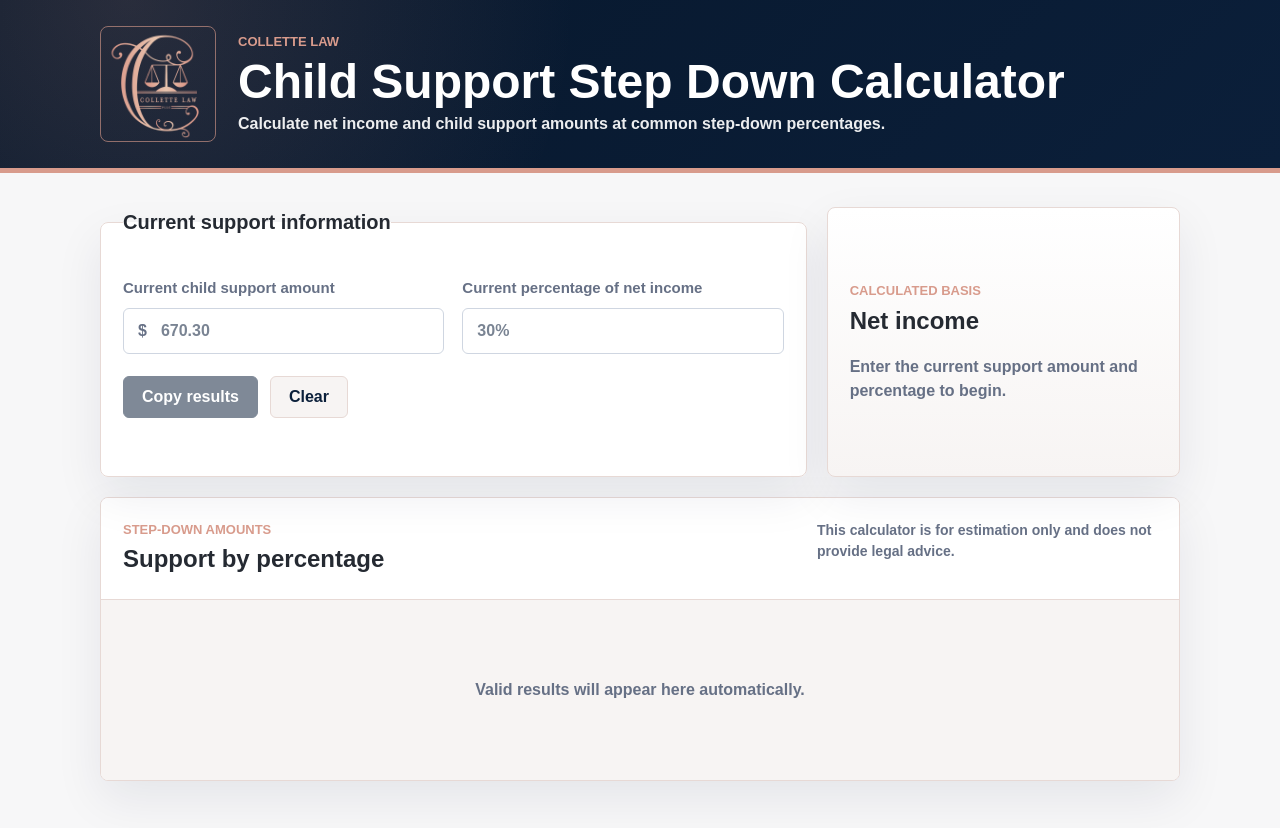
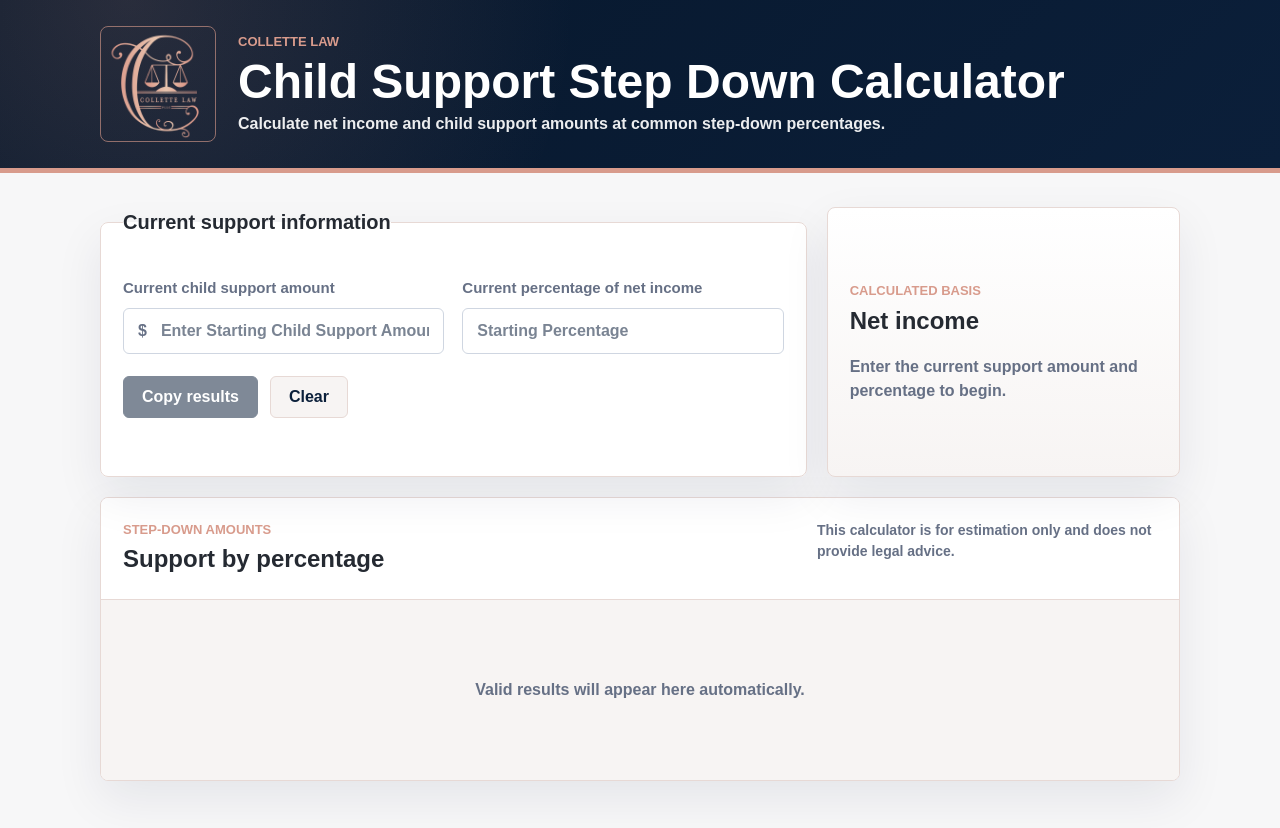
Before and after one commit to collettelawsupport/Child-Support-Step-Down-Calculator, a React (Vite) app: page / in a window 1280 px wide. Built offline with nearby package versions, Linux system fonts and the light colour scheme.

Commit message:
Update input placeholder text

```diff
--- a/src/App.tsx
+++ b/src/App.tsx
@@ -140,7 +140,7 @@ export default function App() {
                     name="support-amount"
                     inputMode="decimal"
                     autoComplete="off"
-                    placeholder="670.30"
+                    placeholder="Enter Starting Child Support Amount"
                     value={amountInput}
                     onChange={(event) => {
                       setAmountInput(event.target.value);
@@ -165,7 +165,7 @@ export default function App() {
                     name="support-percentage"
                     inputMode="decimal"
                     autoComplete="off"
-                    placeholder="30%"
+                    placeholder="Starting Percentage"
                     value={percentageInput}
                     onChange={(event) => {
                       setPercentageInput(event.target.value);
```
